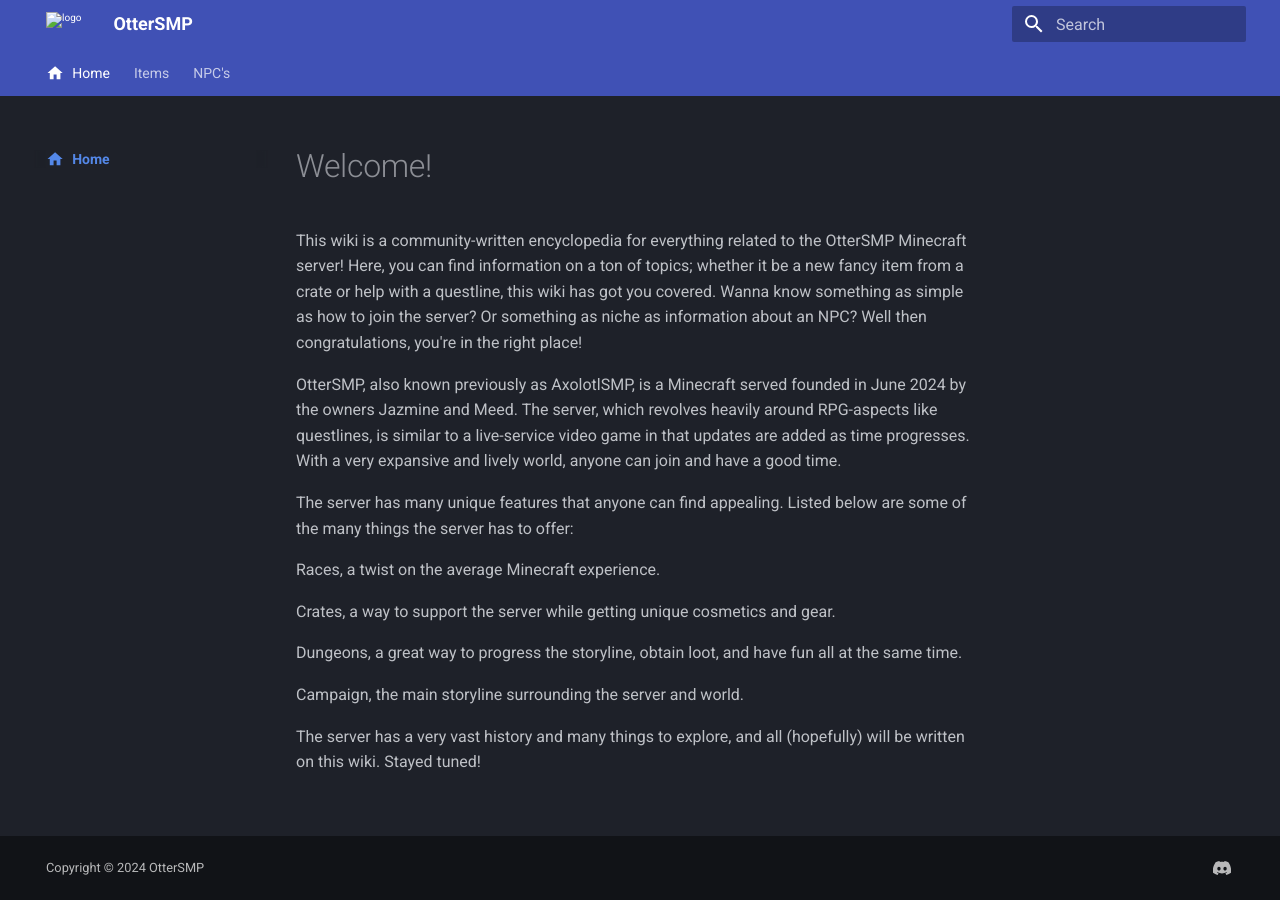
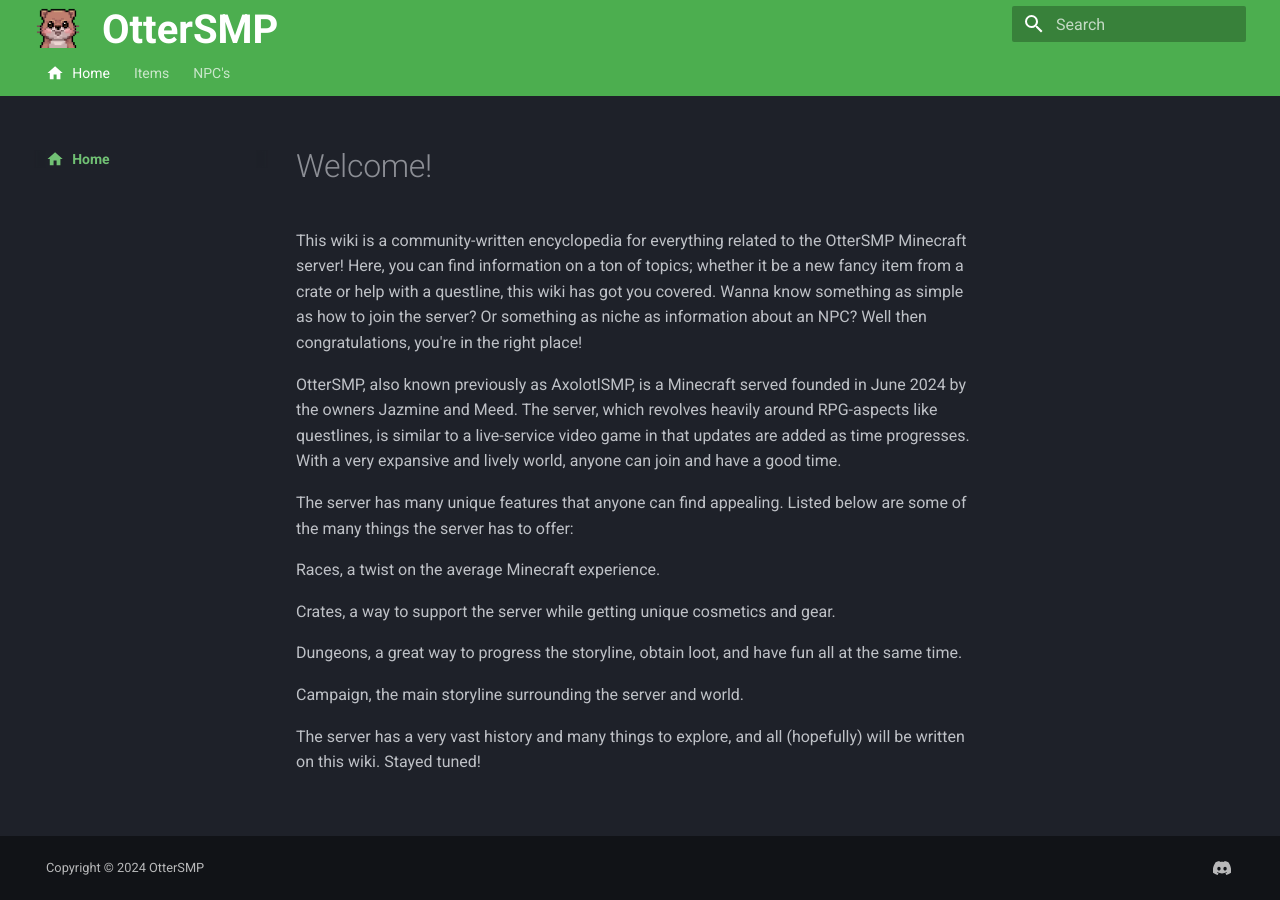
Before and after one commit to JasmineWMCM/OtterSMP-wiki, an MkDocs documentation site: the page built from docs/index.md, in a window 1280 px wide. Built offline with MkDocs 1.6.1 and Material for MkDocs 9.7.7, drawn with Linux system fonts in a browser that asks for light colours.

Commit message:
corner otter

```diff
--- /dev/null
+++ b/docs/stylesheets/extra.css
@@ -0,0 +1,14 @@
+.md-header__button.md-logo {
+    margin: 0;
+    padding: 0;
+}
+
+.md-header__button.md-logo img, .md-header__button.md-logo svg {
+    height: 2.4rem;
+    width: 2.4rem;
+}
+
+.md-header__title {
+    font-size: 2rem;
+    line-height: 3rem;
+  }
--- a/mkdocs.yml
+++ b/mkdocs.yml
@@ -3,10 +3,9 @@ theme:
   name: material
   palette:
     scheme: slate
-    primary: indigo
+    primary: green
     accent: blue
-  logo: assets/ottersmp-logo-ip.png
-  favicon: assets/logo.png
+  logo: assets/otter_1240x.png
   features:
     - navigation.sections
     - navigation.path
@@ -26,6 +25,9 @@ extra:
     - icon: fontawesome/brands/discord
       link: https://discord.gg/ottersmp
 
+extra_css:
+  - stylesheets/extra.css
+
 copyright: Copyright &copy; 2024 OtterSMP
 
 nav:
```
Also changed, not shown: assets/ottersmp-logo-ip.png (deleted), docs/assets/otter_1240x.png (added).
